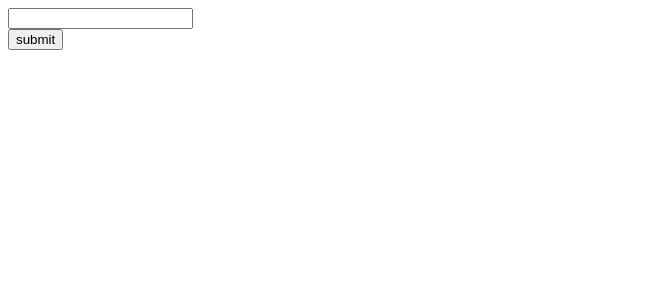
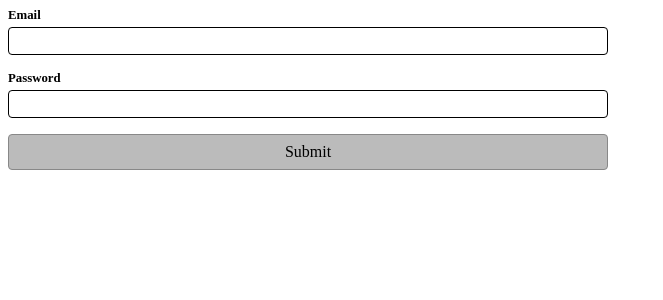
Before and after one commit to iamtejasp/react-js, a React (Vite) app: page / in a window 1280 px wide. Shown: the top 300 px of the page, without its empty margins (0-663 px from the left). Built offline with nearby package versions, Linux system fonts and the light colour scheme.

Commit message:
update: add basic form validation

```diff
--- a/src/App.jsx
+++ b/src/App.jsx
@@ -1,5 +1,5 @@
 import "./App.css";
-import FormRefInput from "./forms/FormRefInput";
+import BasicFormValidation from "./forms/BasicFormValidation";
 
 function App() {
   return (
@@ -19,7 +19,8 @@
       {/* <UseArrayProject /> */}
       {/* <UseLocalStorage /> */}
       {/* <FormBasic /> */}
-      <FormRefInput />
+      {/* <FormRefInput /> */}
+      <BasicFormValidation />
     </>
   );
 }
--- /dev/null
+++ b/src/forms/BasicFormValidation.jsx
@@ -0,0 +1,12 @@
+import "./form.css";
+import StateBasicForm from "./StateBasicForm";
+
+const BasicFormValidation = () => {
+  return (
+    <div>
+      <StateBasicForm />
+    </div>
+  );
+};
+
+export default BasicFormValidation;
--- /dev/null
+++ b/src/forms/StateBasicForm.jsx
@@ -0,0 +1,64 @@
+import { useState } from "react";
+import { emailValidation, passWordValidation } from "./validation";
+
+const StateBasicForm = () => {
+  const [email, setEmail] = useState("");
+  const [password, setPassword] = useState("");
+
+  const [emailError, setEmailError] = useState([]);
+  const [passwordError, setPasswordError] = useState([]);
+
+  const handleSubmit = (e) => {
+    e.preventDefault();
+
+    const emailValid = emailValidation(email);
+    const passwordValid = passWordValidation(password);
+
+    if (emailValid.length === 0 && passwordValid.length === 0) {
+      alert("Success");
+    } else {
+      setEmailError(emailValid);
+      setPasswordError(passwordValid);
+    }
+  };
+
+  return (
+    <form onSubmit={handleSubmit} className="form">
+      <div className={`form-group ${emailError.length > 0 ? "error" : ""}`}>
+        <label className="label" htmlFor="email">
+          Email
+        </label>
+        <input
+          className="input"
+          type="email"
+          id="email"
+          value={email}
+          onChange={(e) => setEmail(e.target.value)}
+        />
+        {emailError.length > 0 && (
+          <div className="msg">{emailError.join(", ")}</div>
+        )}
+      </div>
+      <div className={`form-group ${passwordError.length > 0 ? "error" : ""}`}>
+        <label className="label" htmlFor="password">
+          Password
+        </label>
+        <input
+          className="input"
+          type="password"
+          id="password"
+          value={password}
+          onChange={(e) => setPassword(e.target.value)}
+        />
+        {passwordError.length > 0 && (
+          <div className="msg">{passwordError.join(", ")}</div>
+        )}
+      </div>
+      <button className="btn" type="submit">
+        Submit
+      </button>
+    </form>
+  );
+};
+
+export default StateBasicForm;
--- /dev/null
+++ b/src/forms/form.css
@@ -0,0 +1,62 @@
+.form {
+  display: flex;
+  flex-direction: column;
+  gap: 1rem;
+  max-width: 600px;
+}
+
+.form-group {
+  display: flex;
+  flex-direction: column;
+  gap: 0.25rem;
+}
+
+.label {
+  font-weight: bold;
+  font-size: 0.8em;
+}
+
+.input {
+  all: unset;
+  border: 0.05em solid black;
+  border-radius: 0.25em;
+  padding: 0.25em 0.5em;
+}
+
+.form-group.error .input {
+  border-color: hsl(0, 100%, 70%);
+  color: hsl(0, 100%, 70%);
+  background: hsl(0, 100%, 95%);
+}
+
+.form-group.error .label {
+  color: hsl(0, 100%, 70%);
+}
+
+.input:focus {
+  border-color: hsl(200, 100%, 50%);
+}
+
+.btn {
+  all: unset;
+  border: 0.05em solid #888;
+  background-color: #bbb;
+  border-radius: 0.25em;
+  padding: 0.5em 1em;
+  text-align: center;
+  cursor: pointer;
+}
+
+.btn:hover,
+.btn:focus {
+  background-color: #aaa;
+}
+
+.btn:focus {
+  outline: auto;
+}
+
+.form-group.error .msg {
+  font-size: 0.8em;
+  color: hsl(0, 100%, 70%);
+}
--- /dev/null
+++ b/src/forms/validation.js
@@ -0,0 +1,35 @@
+export const emailValidation = (email) => {
+  const errors = [];
+
+  if (email.length === 0) {
+    errors.push("Email required");
+  }
+
+  if (!email.endsWith("gmail.com")) {
+    errors.push("Email must end with gamil.com");
+  }
+
+  return errors;
+};
+
+export const passWordValidation = (password) => {
+  const errors = [];
+
+  if (password.length < 10) {
+    errors.push("Must Be 10 characters or longer");
+  }
+
+  if (!password.match(/[a-z]/)) {
+    errors.push("Must include a lowercase letter");
+  }
+
+  if (!password.match(/[A-Z]/)) {
+    errors.push("Must include an uppercase letter");
+  }
+
+  if (!password.match(/[0-9]/)) {
+    errors.push("Must include a number");
+  }
+
+  return errors;
+};
```
Also changed, not shown: src/forms/RefBasicForm.jsx (added, +37 -0 lines).
